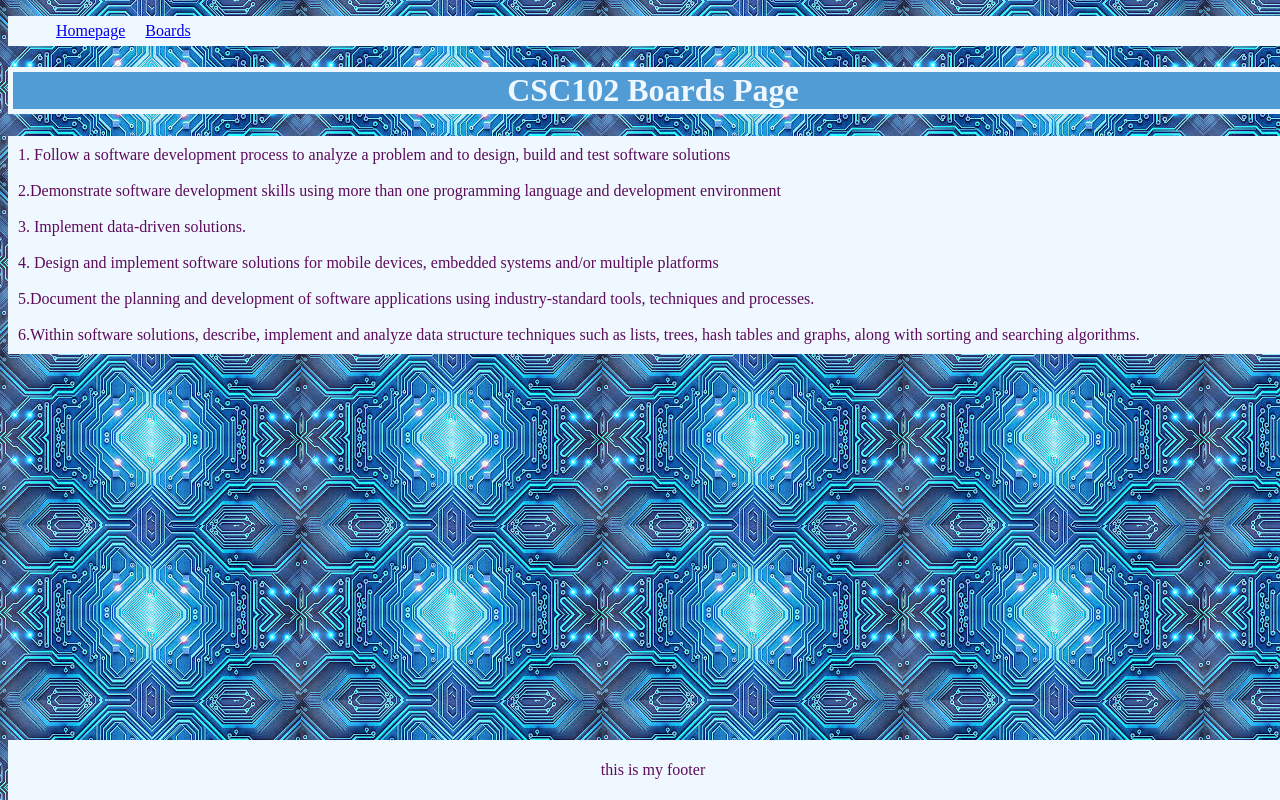
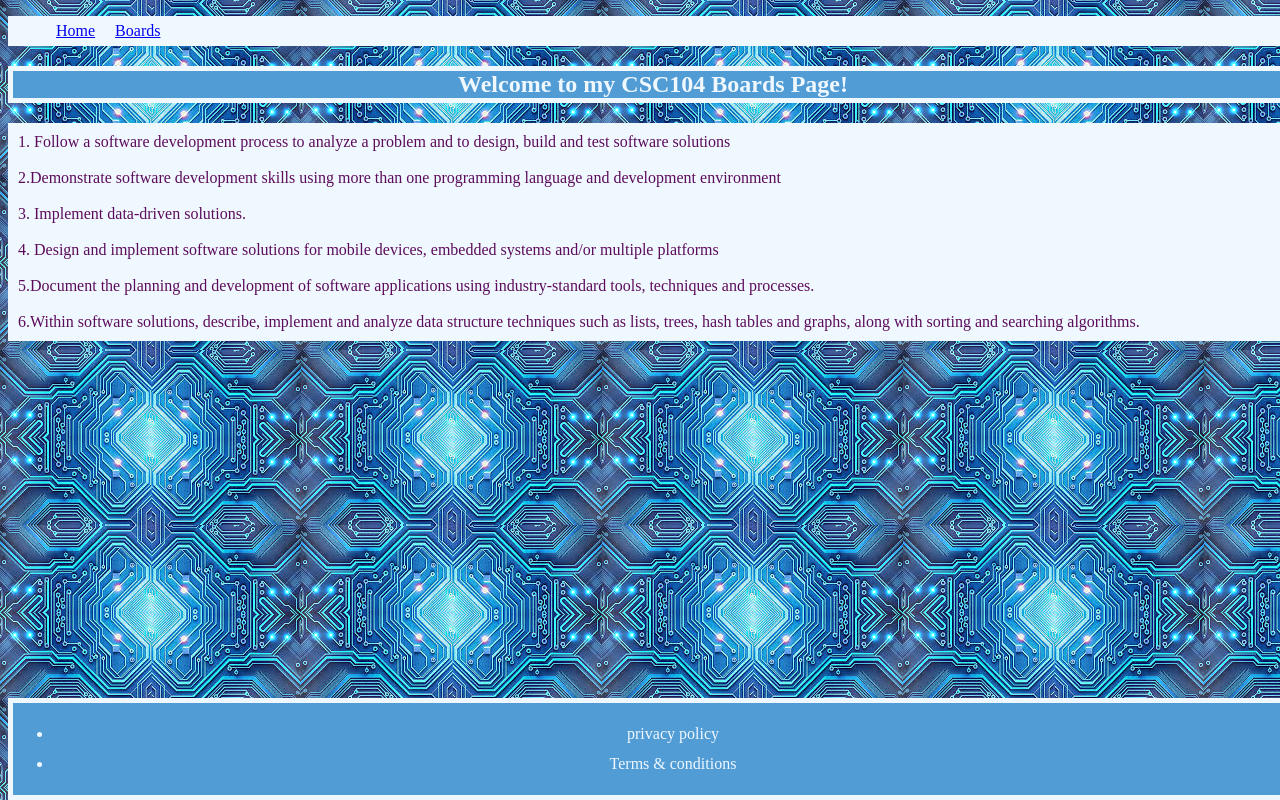
Before and after one commit to Ccyb3rbytes/CSC102, a plain HTML site: page boards.html in a window 1280 px wide. Drawn offline with Linux system fonts and the light colour scheme.

Commit message:
Update boards.html

```diff
--- a/boards.html
+++ b/boards.html
@@ -1,20 +1,26 @@
 <!DOCTYPE html>
 <html lang="en">
+
 <head>
     <meta charset="UTF-8">
     <meta name="viewport" content="width=device-width, initial-scale=1.0">
     <title>CSC102 Home page </title>
     <link rel="stylesheet" href="main.css">
 </head>
+
+<!-- Here is my Nav bar again a navbar is really just a list of links -->
 <body>
     <nav>
         <ul>
-              <li><a href="index.html">Homepage</a></li>
+            <li><a href="index.html">Home</a></li>
             <li><a href="boards.html">Boards</a></li>
         </ul>
     </nav>
-      <h1>CSC102 Boards Page</h1>
 
+    <!-- Here is the main-cobntainer and boards content section the <br> are just empy spaace -->
+    <div class="main-container">
+        <section class="boards-content">
+          <h1>Welcome to my CSC104 Boards Page!</h1>
                 <p>
                     1. Follow a software development process to analyze a problem and to design, build and test software solutions
                     <br>
@@ -34,8 +40,17 @@
                     6.Within software solutions, describe, implement and analyze data structure techniques such as lists, trees, hash tables and graphs, along with sorting and searching algorithms.
                     <br>
                 </p>
+
+      </section>
+
+</div>
+<!-- heres my footer again -->
 <footer>
-    <p>this is my footer</p>
+    <ul>
+      <li>privacy policy</li>
+      <li>Terms & conditions</li>
+    </ul>
   </footer>
+
 </body>
 </html>
```
Lines whose indentation alone changed are shown as unchanged.
